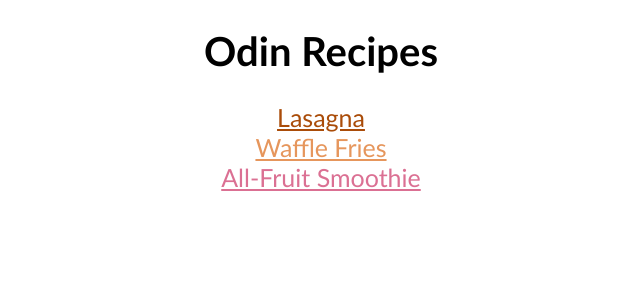
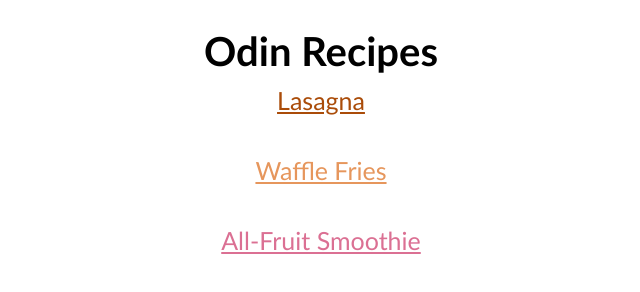
Before and after one commit to srishtea-22/odin-recipes, a plain HTML site: page index.html in a window 1280 px wide. Shown: the whole page, without its empty margins (319-959 px from the left). Drawn offline with Linux system fonts and the light colour scheme.

Commit message:
fixed margins in index.html

```diff
--- a/style.css
+++ b/style.css
@@ -2,6 +2,7 @@
     text-align: center;
     font-size: 25px;
     font-family: 'Gill Sans MT';
+    margin-bottom: 10px;
 }
 
 .heading {
@@ -9,14 +10,17 @@
 }
 
 .lasagna {
+    display: block;
     color: rgb(170, 76, 9);
-    margin: 12px;
+    box-sizing: border-box;
 }
 
 .wafflefries {
+    display: block;
     color: rgb(230, 150, 92);
 }
 
 .smoothie {
+    display: block;
     color: palevioletred;
 }
```
